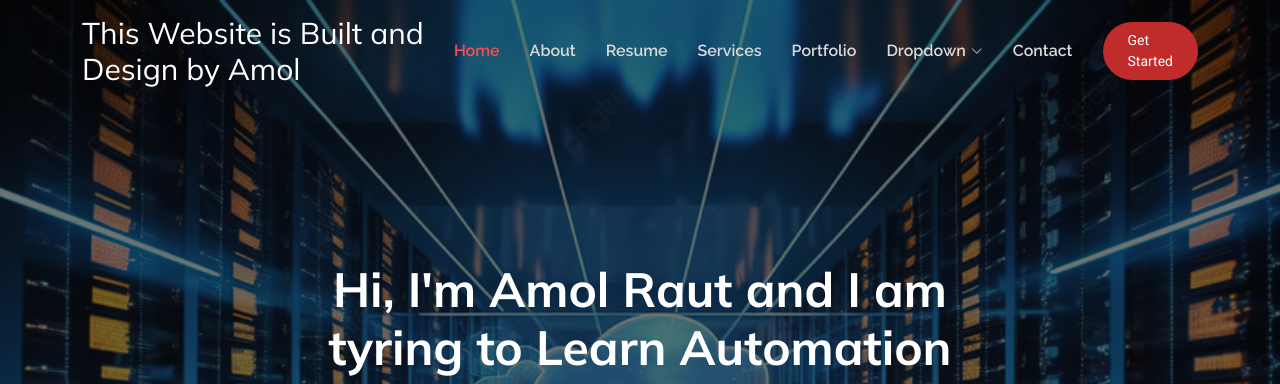
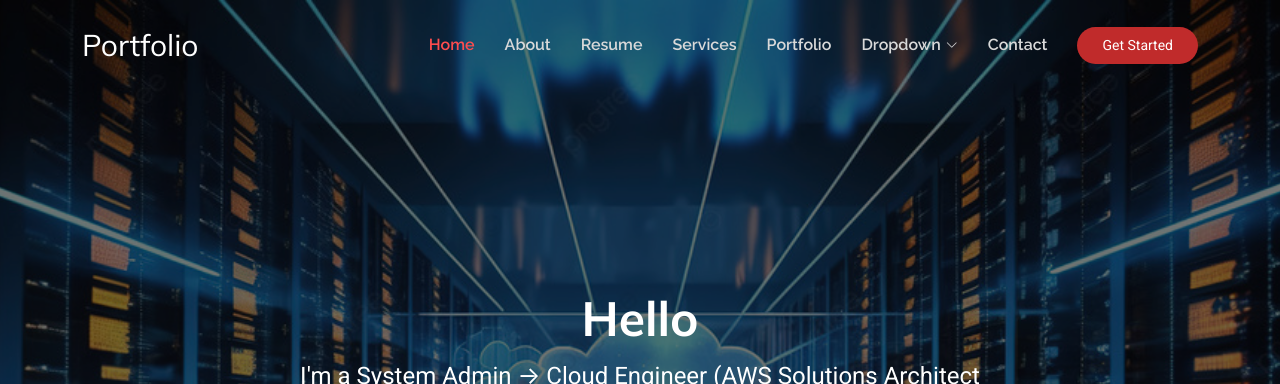
Before and after one commit to techygeekyy/My-AWS-Portfolio, a plain HTML site: page index.html in a window 1280 px wide. Shown: the top 384 px of the page. Drawn offline with nearby package versions, Linux system fonts and the light colour scheme; a script that the page names is missing.

Commit message:
Updating

```diff
--- a/index.html
+++ b/index.html
@@ -197,7 +197,7 @@ padding: 5px 14px;
       <a href="index.html" class="logo d-flex align-items-center me-auto">
         <!-- Uncomment the line below if you also wish to use an image logo -->
         <!-- <img src="assets/img/logo.webp" alt=""> -->
-        <h1 class="sitename">This Website is Built and Design by Amol</h1>
+        <h1 class="sitename">Portfolio</h1>
       </a>
 
       <nav id="navmenu" class="navmenu">
@@ -244,7 +244,7 @@ padding: 5px 14px;
       <div class="container" data-aos="fade-up" data-aos-delay="100">
         <div class="row justify-content-center">
           <div class="col-lg-8 text-center">
-            <h2>Hi, I'm Amol Raut and I am tyring to Learn Automation</h2>
+            <h2>Hello</h2>
             <p>I'm a System Admin → Cloud Engineer (AWS Solutions Architect Associates in Progress) <span class="typed" data-typed-items="System Administrator, Cloud Engineer/Architect  "></span><span class="typed-cursor" aria-hidden="true"></span></p>
             <div class="social-links">
               <a href="https://x.com/" target="_blank"><i class="bi bi-twitter-x"></i></a>
```
